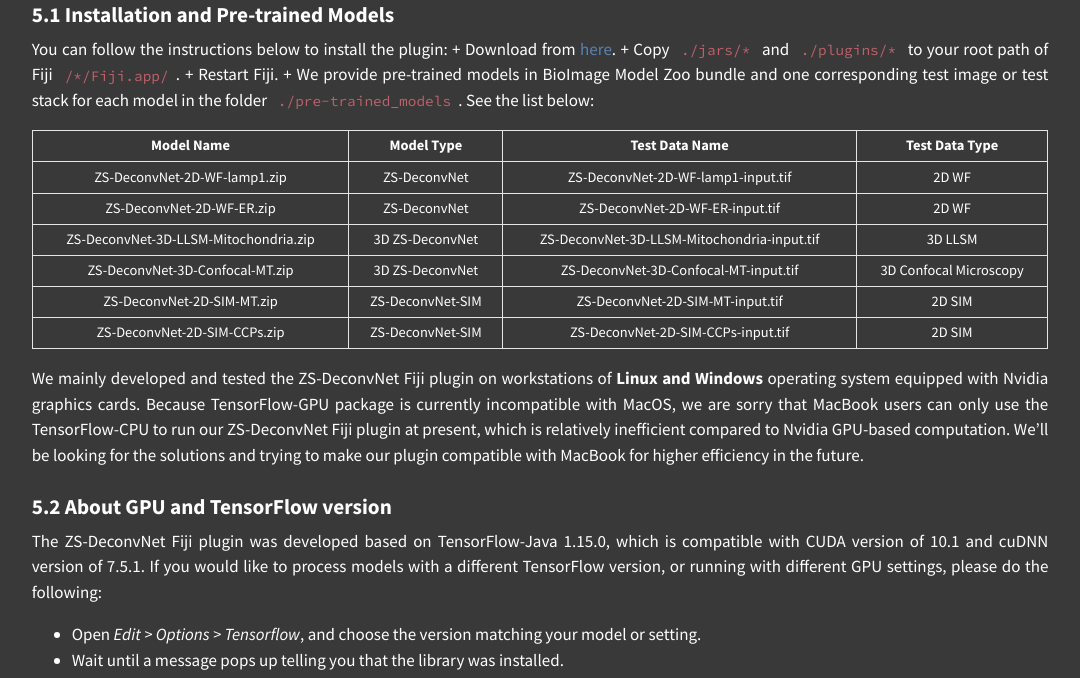
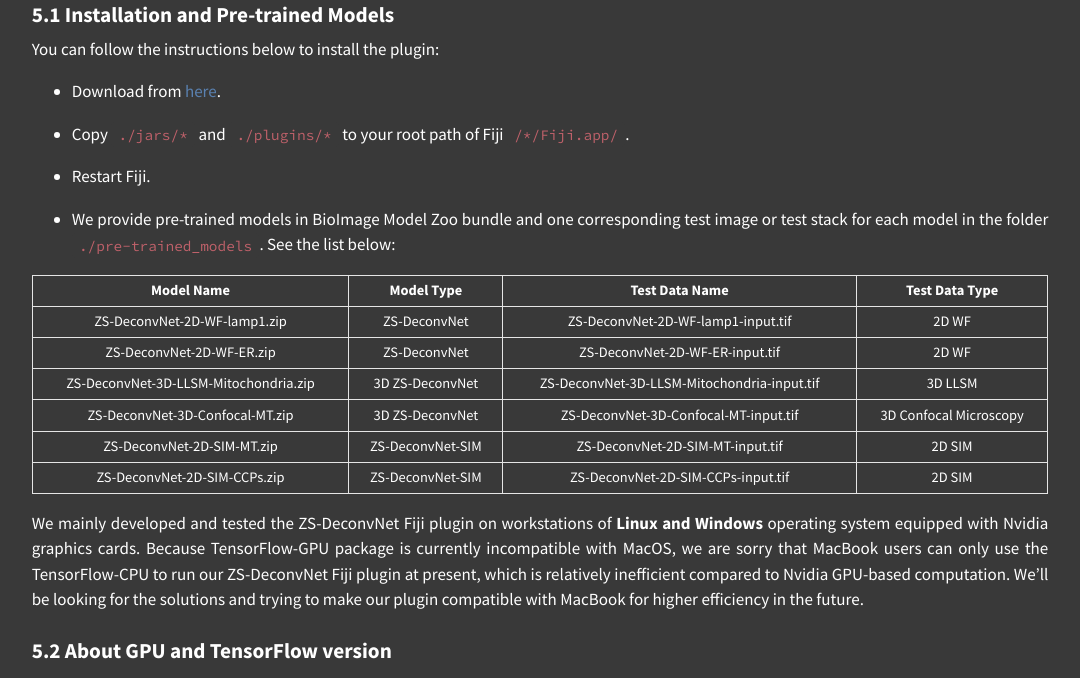
Before and after one commit to TristaZeng/ZS-DeconvNet-page, a Jekyll site: the page built from Tutorial.md, in a window 1280 px wide and 900 px high, scrolled down 4115 px, cut to the strip 222-900 px from the top of the window. Shown: the whole strip, without its empty margins (100-1180 px from the left). Built offline with Jekyll 4.4.1, drawn with Linux system fonts in a browser that asks for light colours; some of the changed text lies outside the part shown.

Commit message:
modify tutorial

```diff
--- a/Tutorial.md
+++ b/Tutorial.md
@@ -46,7 +46,7 @@
 
 We use MATLAB R2021b but other versions might be compatible.
 
-1.1 To generate training dataset, you can:
+<b>1.1</b> To generate training dataset, you can:
 
 + <p>Prepare a folder of raw data. Download <a href='https://www.zenodo.org/record/7261163#.ZD9kZHZBx3g'>our open-source raw data</a> of various modalities or use your own raw data.</p>
 
@@ -54,7 +54,7 @@
 
 + <p>The default output path is <code style="background-color:#393939;">./Python_MATLAB_Codes/data_augment_recorrupt_matlab/your_augmented_datasets/</code>.</p>
 
-1.2 To generate training dataset for ZS-DeconvNet-SIM, you can:
+<b>1.2</b> To generate training dataset for ZS-DeconvNet-SIM, you can:
 
 + <p>Prepare a folder of raw data.</p>
 
@@ -62,9 +62,9 @@
 
 + <p>Perform SIM reconstructions on the corrupted dataset to generate the input and targets for ZS-DeconvNet-SIM.</p>
 
-2.1 To simulate PSF for (3D) ZS-DeconvNet, run <code style="background-color:#393939;">./Python_MATLAB_Codes/data_augment_recorrupt_matlab/GenData4ZS-DeconvNet/create_PSF.m</code> and the simulated PSF will be saved to your designated file path.
+<b>2.1</b> To simulate PSF for (3D) ZS-DeconvNet, run <code style="background-color:#393939;">./Python_MATLAB_Codes/data_augment_recorrupt_matlab/GenData4ZS-DeconvNet/create_PSF.m</code> and the simulated PSF will be saved to your designated file path.
 
-2.2 To simulate PSF for ZS-DeconvNet-SIM, run <code style="background-color:#393939;">./Python_MATLAB_Codes/data_augment_recorrupt_matlab/GenData4ZS-DeconvNet-SIM/main_create_simu_beads.m</code> and the generated raw 3D-SIM images of a simulated bead <code style="background-color:#393939;">img_sim</code> will be saved to your MATLAB workspace.
+<b>2.2</b> To simulate PSF for ZS-DeconvNet-SIM, run <code style="background-color:#393939;">./Python_MATLAB_Codes/data_augment_recorrupt_matlab/GenData4ZS-DeconvNet-SIM/main_create_simu_beads.m</code> and the generated raw 3D-SIM images of a simulated bead <code style="background-color:#393939;">img_sim</code> will be saved to your MATLAB workspace.
 
 <hr>
 
@@ -148,12 +148,12 @@
 <center><video src="https://github.com/TristaZeng/ZS-DeconvNet-page/blob/page/video/SuppVideo9_Demo_Plugin.mp4?raw=true" controls="controls" width="100%" height="auto"/></center>
 
 <h3 style="color:white;">5.1 Installation and Pre-trained Models</h3>
-<p>You can follow the instructions below to install the plugin:
+<p>You can follow the instructions below to install the plugin:</p>
 
-+ Download from <a href='https://drive.google.com/drive/folders/1nJoj9Ljx2MNXa-lCOGIzVj_1BT-xrp2F'>here</a>.
-+ Copy <code style="background-color:#393939;">./jars/*</code> and <code style="background-color:#393939;">./plugins/*</code> to your root path of Fiji <code style="background-color:#393939;">/*/Fiji.app/</code>.
-+ Restart Fiji.
-+ We provide pre-trained models in BioImage Model Zoo bundle and one corresponding test image or test stack for each model in the folder <code style="background-color:#393939;">./pre-trained_models</code>. See the list below:</p>
++ <p>Download from <a href='https://drive.google.com/drive/folders/1nJoj9Ljx2MNXa-lCOGIzVj_1BT-xrp2F'>here</a>.</p>
++ <p>Copy <code style="background-color:#393939;">./jars/*</code> and <code style="background-color:#393939;">./plugins/*</code> to your root path of Fiji <code style="background-color:#393939;">/*/Fiji.app/</code>.</p>
++ <p>Restart Fiji.</p>
++ <p>We provide pre-trained models in BioImage Model Zoo bundle and one corresponding test image or test stack for each model in the folder <code style="background-color:#393939;">./pre-trained_models</code>. See the list below:</p>
 
 | Model Name     |    Model Type |        Test Data Name | Test Data Type |
   |:---------------------------:|:-------------:|:-------------:|:-------------:|
```
